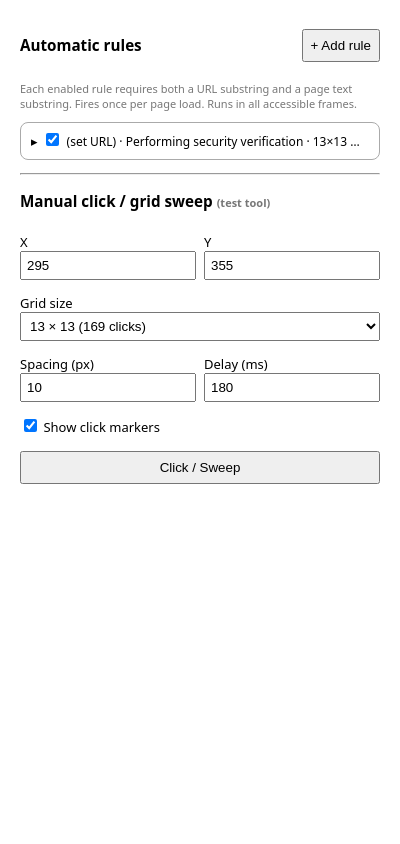
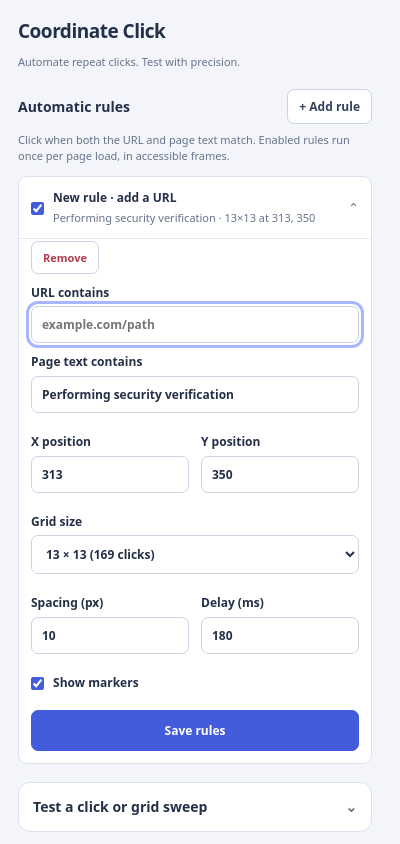
Before and after one commit to blowhacker/clickyphus, a browser extension: page popup.html in a window 400 px wide. Both pictures are taken after a click on the button "+ Add rule". Drawn offline with Linux system fonts and the light colour scheme.

Commit message:
safekeeping html tweeks

```diff
--- a/popup-layout.js
+++ b/popup-layout.js
@@ -12,6 +12,12 @@
     const summary = document.createElement('summary');
     const title = document.createElement('span');
     title.className = 'rule-summary';
+    const heading = document.createElement('span');
+    heading.className = 'rule-title';
+    const meta = document.createElement('span');
+    meta.className = 'rule-meta';
+    title.append(heading, meta);
+    details.open = rule.dataset.new === 'true';
     const editor = document.createElement('div');
     editor.className = 'rule-editor';
 
@@ -24,6 +30,7 @@
         label.textContent = '';
         label.append(checkbox);
         label.title = 'Enable/disable this rule';
+        checkbox.setAttribute('aria-label', 'Enable rule');
         summary.append(label);
         // Clicking the checkbox should not also expand/collapse the row.
         label.addEventListener('click', e => e.stopPropagation());
@@ -42,7 +49,9 @@
       const size = get('gridSize') || '?';
       const x = get('x') || '?';
       const y = get('y') || '?';
-      title.textContent = `${url}  ·  ${phrase}  ·  ${size}×${size} @ ${x},${y}`;
+      heading.textContent = url === '(set URL)' ? 'New rule · add a URL' : url;
+      meta.textContent = `${phrase} · ${size}×${size} at ${x}, ${y}`;
+      rule.dataset.enabled = String(checkbox.checked);
       title.title = title.textContent;
     };
     rule.addEventListener('input', update);
--- a/popup.html
+++ b/popup.html
@@ -6,104 +6,316 @@
   <meta name="viewport" content="width=device-width,initial-scale=1">
   <title>Coordinate Click</title>
   <style>
+    * {
+      box-sizing: border-box;
+    }
+
+    :root {
+      color-scheme: light;
+      font: 13px/1.45 system-ui, sans-serif;
+      color: #243047;
+      background: #f3f5fa;
+    }
+
     body {
-      width: 360px;
-      max-height: 580px;
-      overflow: auto;
-      padding: 12px;
-      font: 13px system-ui, sans-serif
+      width: 390px;
+      margin: 0;
+      padding: 18px;
+      max-height: 590px;
+      overflow-y: auto;
+    }
+
+    h1 {
+      font-size: 19px;
+      letter-spacing: -.5px;
+      margin: 0;
+    }
+
+    h2 {
+      font-size: 14px;
+      margin: 0;
+    }
+
+    .intro {
+      margin-bottom: 20px;
+    }
+
+    .intro p {
+      margin: 3px 0 0;
     }
 
     label {
       display: block;
-      margin: 7px 0
+      margin: 10px 0;
+      font-size: 12px;
+      font-weight: 600;
     }
 
     input:not([type=checkbox]),
     select {
-      box-sizing: border-box;
       width: 100%;
-      padding: 5px
+      margin-top: 5px;
+      padding: 9px 10px;
+      border: 1px solid #cbd3e1;
+      border-radius: 7px;
+      background: white;
+      color: inherit;
+      font: inherit;
+    }
+
+    input[type=checkbox] {
+      accent-color: #425cdb;
+      vertical-align: middle;
+      margin: 0 6px 0 0;
     }
 
     button {
-      padding: 7px;
-      cursor: pointer
+      border: 1px solid #cbd3e1;
+      border-radius: 7px;
+      padding: 8px 11px;
+      background: white;
+      color: #34425b;
+      font: 600 12px system-ui;
+      cursor: pointer;
+    }
+
+    button:hover {
+      background: #edf1fb;
+      border-color: #9baad2;
+    }
+
+    :focus-visible {
+      outline: 3px solid #a7b7ff;
+      outline-offset: 2px;
     }
 
     button.primary {
       width: 100%;
-      margin-top: 8px
+      margin-top: 8px;
+      background: #425cdb;
+      border-color: #425cdb;
+      color: white;
+      padding: 11px;
     }
 
-    .rule {
-      border: 1px solid #aaa;
-      border-radius: 8px;
-      padding: 10px;
-      margin: 12px 0
+    button.primary:hover {
+      background: #344bc1;
+    }
+
+    .remove {
+      color: #b03c4a;
+      font-size: 11px;
     }
 
     .line {
       display: grid;
       grid-template-columns: 1fr 1fr;
-      gap: 8px
+      gap: 12px;
     }
 
     .bar {
       display: flex;
       justify-content: space-between;
       align-items: center;
-      gap: 8px
+      gap: 8px;
     }
 
     .hint {
-      color: #777;
-      font-size: 11px
+      color: #66738a;
+      font-size: 11px;
+      font-weight: 400;
     }
 
-    .rule { padding: 0; margin: 6px 0; overflow: hidden; }
+    p.hint {
+      margin: 8px 0 12px;
+    }
 
-    .rule summary { padding: 9px 10px; cursor: pointer; display: flex; align-items: center; gap: 8px; }
-    .rule summary::before { content: "▸"; flex: none; }
-    .rule details[open] > summary::before { content: "▾"; }
-    .rule-summary { white-space: nowrap; overflow: hidden; text-overflow: ellipsis; flex: 1; min-width: 0; font-size: 12px; }
-    .rule-editor { padding: 3px 10px 12px; border-top: 1px solid #ddd; }
-    .rule summary .rule-enabled { flex: none; margin: 0; }
-    .rule summary input[type=checkbox] { margin: 0; }
+    .panel {
+      background: white;
+      padding: 14px;
+      border: 1px solid #dce2ed;
+      border-radius: 12px;
+      margin-top: 18px;
+    }
+
+    .panel>.hint {
+      margin-bottom: 4px;
+    }
+
+    .panel>summary {
+      display: flex;
+      align-items: center;
+      justify-content: space-between;
+      cursor: pointer;
+      list-style: none;
+      font-size: 14px;
+      font-weight: 600;
+    }
+
+    .panel>summary::-webkit-details-marker {
+      display: none;
+    }
+
+    .panel>summary::after {
+      content: '⌄';
+      color: #66738a;
+    }
+
+    .panel[open]>summary::after {
+      transform: rotate(180deg);
+    }
+
+    .rule {
+      border: 1px solid #dce2ed;
+      background: white;
+      border-radius: 9px;
+      margin: 8px 0;
+      overflow: hidden;
+    }
+
+    .rule summary {
+      padding: 12px;
+      cursor: pointer;
+      display: flex;
+      align-items: center;
+      gap: 9px;
+      list-style: none;
+    }
+
+    .rule summary::-webkit-details-marker {
+      display: none;
+    }
+
+    .rule summary::after {
+      content: '⌄';
+      color: #66738a;
+    }
+
+    .rule details[open]>summary::after {
+      transform: rotate(180deg);
+    }
+
+    .rule-summary {
+      flex: 1;
+      min-width: 0;
+    }
+
+    .rule-title,
+    .rule-meta {
+      display: block;
+      white-space: nowrap;
+      overflow: hidden;
+      text-overflow: ellipsis;
+    }
+
+    .rule-title {
+      font-size: 12px;
+      font-weight: 650;
+    }
+
+    .rule-meta {
+      font-size: 11px;
+      color: #66738a;
+      margin-top: 3px;
+    }
+
+    .rule-editor {
+      padding: 2px 12px 12px;
+      border-top: 1px solid #e5e9f1;
+    }
+
+    .rule summary .rule-enabled {
+      flex: none;
+      margin: 0;
+    }
+
+    .rule summary input[type=checkbox] {
+      margin: 0;
+    }
+
+    .rule[data-enabled="false"] .rule-summary {
+      opacity: .55;
+    }
+
+    .empty {
+      text-align: center;
+      padding: 20px 15px;
+      border: 1px dashed #cbd3e1;
+      border-radius: 9px;
+      color: #66738a;
+      font-size: 12px;
+    }
+
+    .empty strong {
+      display: block;
+      color: #34425b;
+      margin-bottom: 4px;
+    }
+
+    #rules:not(:empty)+.empty {
+      display: none;
+    }
+
     #status {
-      white-space: pre-wrap
+      white-space: pre-wrap;
+      font-size: 12px;
+      border-radius: 7px;
+      margin: 12px 0 0;
+    }
+
+    #status:empty {
+      display: none;
+    }
+
+    #status:not(:empty) {
+      padding: 10px;
+      background: #e8eefc;
+      color: #344ba0;
+    }
+
+    #status[data-tone="error"] {
+      background: #fff0f1;
+      color: #a52e40;
     }
   </style>
 </head>
 
 <body>
+  <header class="intro">
+    <h1>Coordinate Click</h1>
+    <p class="hint">Automate repeat clicks. Test with precision.</p>
+  </header>
   <div class="bar">
-    <h3>Automatic rules</h3><button id="add" type="button">+ Add rule</button>
+    <h2>Automatic rules</h2><button id="add" type="button">+ Add rule</button>
   </div>
-  <p class="hint">Each enabled rule requires both a URL substring and a page text substring. Fires once per page load.
-    Runs in all accessible frames.</p>
+  <p class="hint">Click when both the URL and page text match. Enabled rules run once per page load, in accessible
+    frames.</p>
   <div id="rules"></div>
-  <p id="status" role="status"></p>
-  <hr>
-  <h3>Manual click / grid sweep <small class="hint">(test tool)</small></h3>
+  <div class="empty"><strong>No rules yet</strong>Add a rule to automate clicks on a matching page.</div>
+  <p id="status" role="status" aria-live="polite"></p>
+  <details class="panel">
+    <summary>Test a click or grid sweep</summary>
+    <p class="hint">Runs on the active tab. X and Y are viewport pixels.</p>
     <form id="manual">
-    <div class="line"><label>X<input name="x" type="number" min="0" value="295" required></label><label>Y<input name="y"
-          type="number" min="0" value="355" required></label></div>
+      <div class="line"><label>X position<input name="x" type="number" min="0" value="295" required></label><label>Y
+          position<input name="y" type="number" min="0" value="355" required></label></div>
       <label>Grid size<select name="gridSize" class="sizes"></select></label>
       <div class="line"><label>Spacing (px)<input name="step" type="number" min="1" max="100" value="10"
             required></label><label>Delay (ms)<input name="intervalMs" type="number" min="80" max="5000" value="180"
             required></label></div>
       <label><input type="checkbox" name="visualize" checked> Show click markers</label>
-    <button class="primary" type="submit">Click / Sweep</button>
+      <button class="primary" type="submit">Run on active tab</button>
     </form>
+  </details>
   <template id="rule-template">
     <section class="rule">
       <div class="bar"><label><input name="enabled" type="checkbox" checked> Enabled</label><button type="button"
           class="remove">Remove</button></div>
       <label>URL contains<input name="urlMatch" type="text" placeholder="example.com/path"></label>
-      <label>Page text contains<input name="textMatch" type="text" placeholder="Ready to continue" value="Performing security verification"></label>
-      <div class="line"><label>X<input name="x" type="number" min="0" value="623"></label><label>Y<input name="y"
-            type="number" min="0" value="400"></label></div>
+      <label>Page text contains<input name="textMatch" type="text" placeholder="Ready to continue"
+          value="Performing security verification"></label>
+      <div class="line"><label>X position<input name="x" type="number" min="0" value="313"></label><label>Y
+          position<input name="y" type="number" min="0" value="350"></label></div>
       <label>Grid size<select name="gridSize" class="sizes"></select></label>
       <div class="line"><label>Spacing (px)<input name="step" type="number" min="1" max="100"
             value="10"></label><label>Delay (ms)<input name="intervalMs" type="number" min="80" max="5000"
--- a/popup.js
+++ b/popup.js
@@ -14,6 +14,7 @@
 function createRule(rule={}) {
   const node = $('#rule-template').content.firstElementChild.cloneNode(true);
   node.dataset.id = rule.id || crypto.randomUUID();
+  node.dataset.new = String(!rule.id);
   populateSizes($('.sizes', node), rule.gridSize ?? (rule.radius != null ? 2*rule.radius+1 : 13));
   for (const key of ['enabled','urlMatch','textMatch','x','y','step','intervalMs','visualize']) {
     const field = node.querySelector(`[name="${key}"]`);
@@ -42,14 +43,30 @@
     if (!r.urlMatch || !r.textMatch || !Number.isInteger(r.x) || r.x < 0 ||
       !Number.isInteger(r.y) || r.y < 0 || r.step < 1 || r.step > 100 ||
       r.intervalMs < 80 || r.intervalMs > 5000) {
-      $('#status').textContent = 'Fill in each rule’s URL, text and valid numeric fields.';
+      $('#status').dataset.tone = 'error';
+      $('#status').textContent = 'Add a URL and page text to every rule, and check the numeric fields.';
+      const invalid = [...store.children].find(node => readRule(node).id === r.id);
+      const details = invalid?.querySelector('details');
+      if (details) details.open = true;
       return;
     }
   }
-  await chrome.storage.local.set({autoRules:rules});
-  $('#status').textContent = `Saved ${rules.length} rule(s).`;
+  try {
+    await chrome.storage.local.set({autoRules:rules});
+    $('#status').dataset.tone = 'success';
+    $('#status').textContent = rules.length ? `Saved ${rules.length} ${rules.length === 1 ? 'rule' : 'rules'}.` : 'All rules removed.';
+  } catch (error) {
+    $('#status').dataset.tone = 'error';
+    $('#status').textContent = `Could not save rules: ${error.message}`;
+  }
 }
-$('#add').addEventListener('click', () => createRule());
+$('#add').addEventListener('click', () => {
+  createRule();
+  requestAnimationFrame(() => {
+    const field = store.lastElementChild?.querySelector('[name="urlMatch"]');
+    field?.focus();
+  });
+});
 chrome.storage.local.get(['autoRules','autoRule']).then(v => {
   const rules = v.autoRules || (v.autoRule ? [{...v.autoRule,id:'legacy'}] : []);
   rules.forEach(createRule);
@@ -58,8 +75,9 @@
   e.preventDefault();
   const form = e.currentTarget;
   const get = name => form.elements.namedItem(name);
+  try {
   const [tab] = await chrome.tabs.query({active:true,currentWindow:true});
-  if (!tab?.id) { $('#status').textContent='No tab found'; return; }
+  if (!tab?.id) { $('#status').dataset.tone = 'error'; $('#status').textContent='No active tab found.'; return; }
   const message = {
     type:'CLICK_GRID',tabId:tab.id,x:Number(get('x').value),y:Number(get('y').value),
     gridSize:Number(get('gridSize').value),step:Number(get('step').value),
@@ -67,5 +85,12 @@
   };
   const result = await chrome.runtime.sendMessage(message);
   if (result?.ok) window.close();
-  else $('#status').textContent = result?.error || 'Failed';
+  else {
+    $('#status').dataset.tone = 'error';
+    $('#status').textContent = result?.error || 'Could not run clicks. Try again.';
+  }
+  } catch (error) {
+    $('#status').dataset.tone = 'error';
+    $('#status').textContent = `Could not run clicks: ${error.message}`;
+  }
 });
```
Also changed, not shown: README.md. Lines whose indentation alone changed are shown as unchanged.
